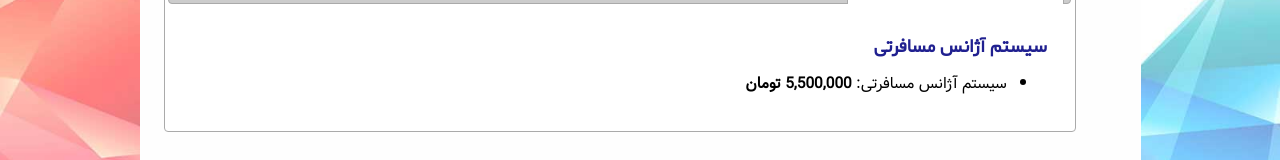
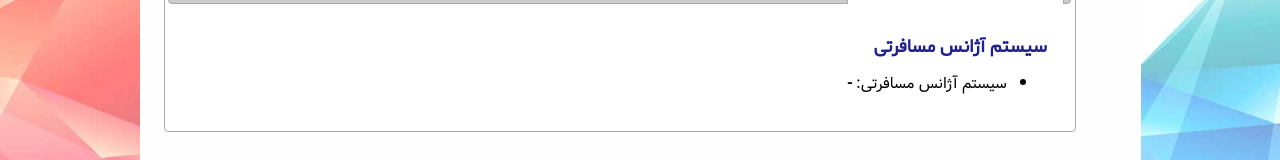
Before and after one commit to marketsaz/marketsaz.github.io, a plain HTML site: page pricelist@product=travel.html in a window 1280 px wide. Shown: the part 198-358 px from the top of the page. Drawn offline with Linux system fonts and the light colour scheme; files whose address does not match are found by name.

Commit message:
Update pricelist@product=travel.html

```diff
--- a/pricelist@product=travel.html
+++ b/pricelist@product=travel.html
@@ -102,7 +102,7 @@
 	<td valign="top">
 	      <h2>سیستم آژانس مسافرتی</h2>
 <ul>
-      <li>سیستم آژانس مسافرتی: <b>5,500,000 تومان</b></li>
+      <li>سیستم آژانس مسافرتی: <b>-</b></li>
 </ul>
 
 	</td>
```
